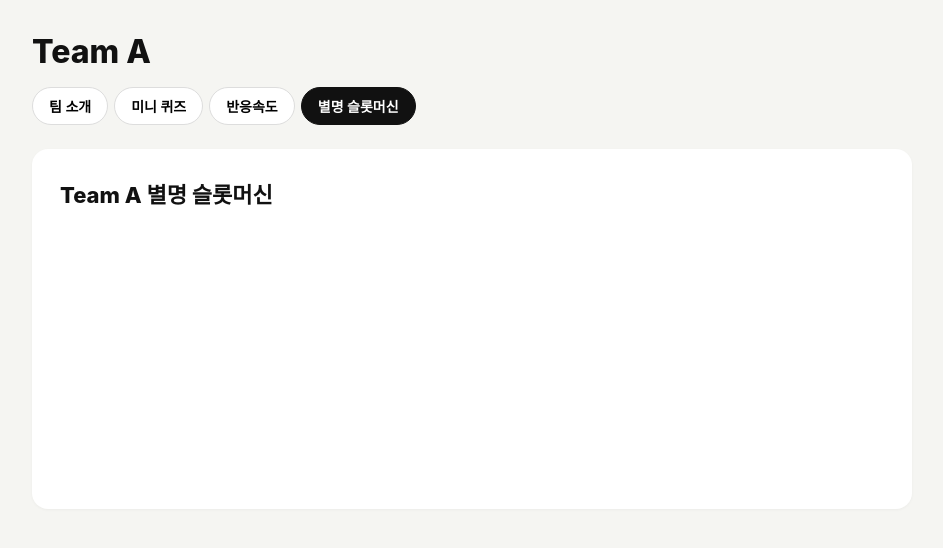
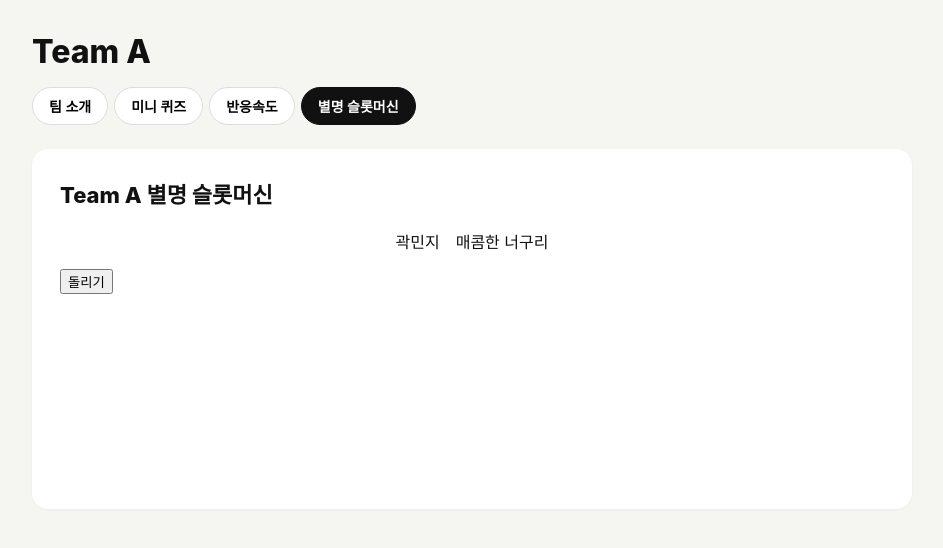
Before and after one commit to danlee-dev/next-session12, a React (Vite) app: page / in a window 1280 px wide. Both pictures are taken after a click on the button "별명 슬롯머신". Shown: the top 548 px of the page, without its empty margins (168-1111 px from the left). Built offline with nearby package versions, Linux system fonts and the light colour scheme.

Commit message:
슬롯머신

```diff
--- a/src/sections/NicknameSlot.jsx
+++ b/src/sections/NicknameSlot.jsx
@@ -5,12 +5,37 @@
 
 import { useState, useEffect } from 'react'
 
+const NICKNAMES = [
+  '매콤한 너구리', '잠 못 자는 코더', '커피 중독자',
+  '회의 지각러', '디버깅 마스터', '키보드 파괴자',
+  '주말 출근러', '점심 메뉴 결정장애', '깃 충돌 마법사',
+  '에러 메시지 해독가',
+]
+
 function NicknameSlot({ teamName, members }) {
-  // TODO: 팀원이 채움
+  const [currentMember, setCurrentMember] = useState(members[0] ?? '')
+  const [currentNickname, setCurrentNickname] = useState(NICKNAMES[0])
+  const [isSpinning, setIsSpinning] = useState(false)
+
+  useEffect(() => {
+    if (!isSpinning) return
+    const id = setInterval(() => {
+      setCurrentMember(members[Math.floor(Math.random() * members.length)])
+      setCurrentNickname(NICKNAMES[Math.floor(Math.random() * NICKNAMES.length)])
+    }, 80)
+    return () => clearInterval(id)
+  }, [isSpinning, members])
 
   return (
     <section className="card">
       <h2>{teamName} 별명 슬롯머신</h2>
+      <div style={{ display: 'flex', gap: '1rem', justifyContent: 'center', margin: '1rem 0' }}>
+        <div className="slot-box">{currentMember}</div>
+        <div className="slot-box">{currentNickname}</div>
+      </div>
+      <button onClick={() => setIsSpinning(prev => !prev)}>
+        {isSpinning ? '멈추기' : '돌리기'}
+      </button>
     </section>
   )
 }
```
